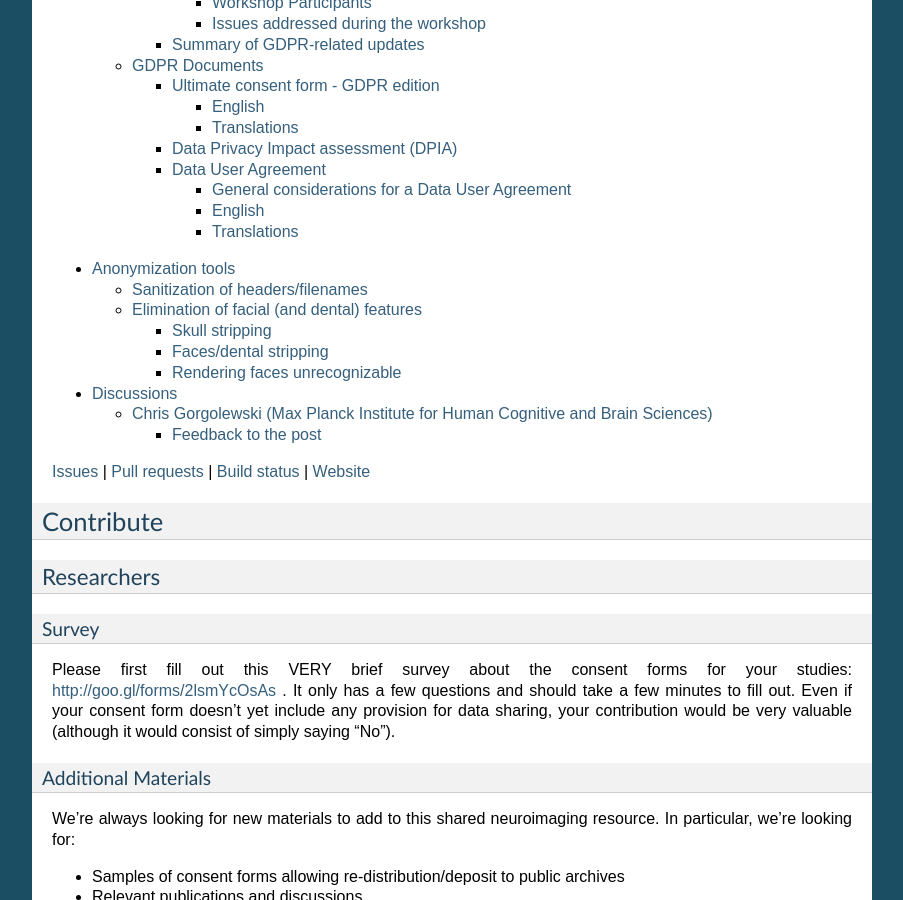
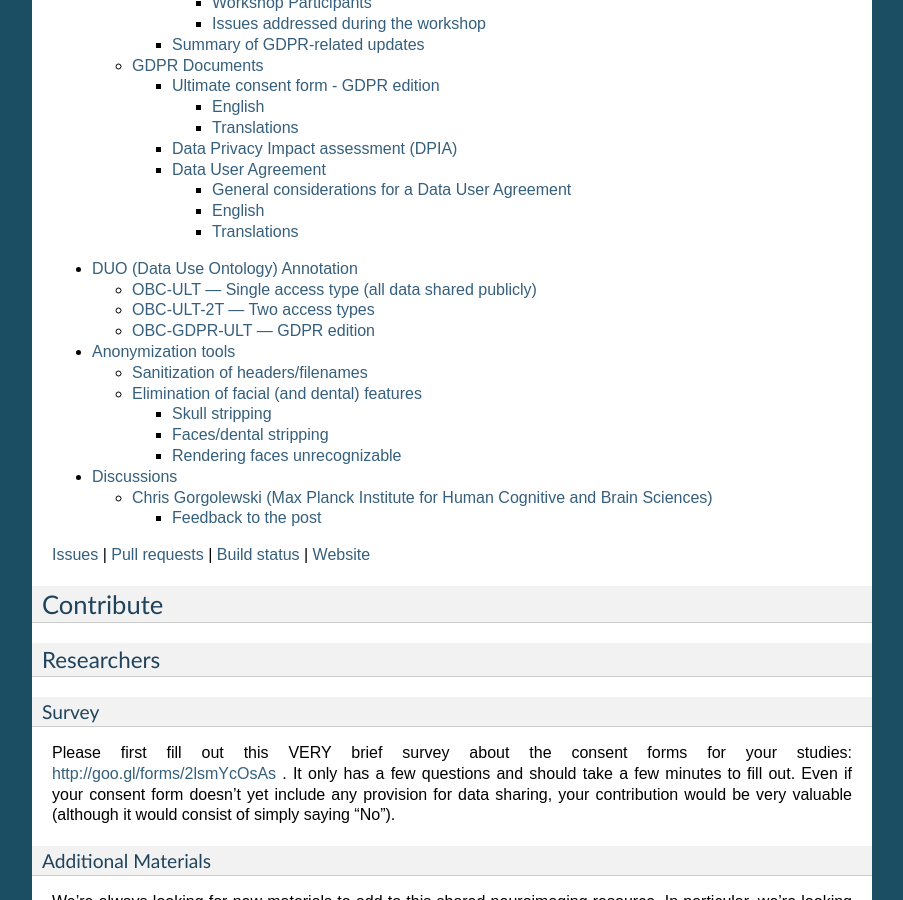
Before and after one commit to con/open-brain-consent, a Sphinx documentation site: the page built from docs/source/index.rst, in a window 1280 px wide and 900 px high, scrolled down 1883 px. Shown: the whole window, without its empty margins (198-1101 px from the left). Built offline with Sphinx 7.4.7, drawn with Linux system fonts in a browser that asks for light colours; part of the change alters nothing that is shown.

Commit message:
Add DUO (Data Use Ontology) annotation page
Map OBC consent form versions to DUO codes so researchers
can annotate datasets with standardized data use conditions.
Notes the gap in DUO for "no re-identification" conditions.

Ref: https://github.com/EBISPOT/DUO/issues/129

Co-Authored-By: Claude Code 2.1.63 / Claude Opus 4.6 <noreply@anthropic.com>

```diff
--- /dev/null
+++ b/docs/source/duo.rst
@@ -0,0 +1,47 @@
+.. _chap_duo:
+
+DUO (Data Use Ontology) Annotation
+===================================
+
+The `Data Use Ontology (DUO) <https://github.com/EBISPOT/DUO>`_ provides standardized codes to describe data use conditions and permissions.
+Annotating datasets with DUO codes helps automated systems match data access requests to the conditions under which data were consented for sharing.
+
+Below we provide a mapping of OBC consent form versions to DUO codes.
+This can be used when annotating datasets (e.g., in BIDS ``dataset_description.json``) to indicate the data use conditions established by the consent form used during data collection.
+
+.. note::
+
+   DUO currently lacks a code for **"no re-identification"** — a condition central to all OBC forms and the :ref:`Data User Agreement <chap_dua>`.
+   This gap has been raised in `EBISPOT/DUO#129 <https://github.com/EBISPOT/DUO/issues/129>`_.
+
+
+OBC-ULT — Single access type (all data shared publicly)
+--------------------------------------------------------
+
+- **DUO:0000042** — General Research Use (GRU): use is allowed for general research use for any research purpose.
+
+The form states that future projects "can focus on any topic that might be unrelated to the goals of this study" and data are shared with "the general public via the Internet and a fully open database."
+
+
+OBC-ULT-2T — Two access types
+------------------------------
+
+**Public tier:**
+
+- **DUO:0000042** — General Research Use (GRU)
+
+**Controlled access tier:**
+
+- **DUO:0000042** — General Research Use (GRU)
+- **DUO:0000026** — User Specific Restriction (US): use is limited to approved users. The form states that "a committee of experts will carefully review every data request from other scientists before allowing them to use this controlled access database."
+
+
+OBC-GDPR-ULT — GDPR edition
+----------------------------
+
+- **DUO:0000006** — Health or Medical or Biomedical Research (HMB): use is allowed for health, medical, or biomedical purposes.
+
+The form restricts future use to "research projects in the field of medical and cognitive neuroscience," which falls within the scope of HMB.
+
+GDPR requirements (data protection, transfer outside EU, withdrawal rights) operate at the regulatory/policy level and are not represented as DUO codes.
+The :ref:`Data User Agreement <chap_dua>` further constrains data use (no re-identification, no redistribution, attribution) but these conditions do not yet have DUO equivalents.
--- a/docs/source/index.rst
+++ b/docs/source/index.rst
@@ -25,6 +25,7 @@ Content table
 .. toctree::
    :maxdepth: 3
 
+   duo.rst
    anon_tools.rst
    discussions.rst
 
```
